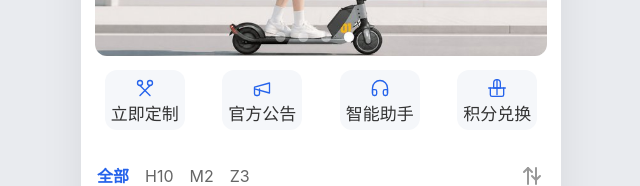
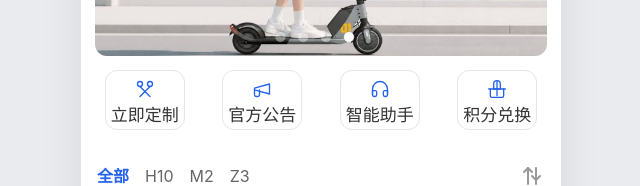
Before and after one commit to imlikun/pxid_h5, a Vue app: page /#/discover in a window 1280 px wide. Shown: the part 314-500 px from the top of the page, without its empty margins (319-959 px from the left). Built offline with nearby package versions, Linux system fonts and the light colour scheme.

Commit message:
style(discover): 快捷入口卡片去背景+边框1.5px

```diff
--- a/src/views/DiscoverView.vue
+++ b/src/views/DiscoverView.vue
@@ -259,7 +259,8 @@ function onActivity(a) { router.push('/activity/' + a.id) }
 .quick__item {
   width: 80px;
   height: 60px;
-  background: #F5F7FA;
+  background: transparent;
+  border: 1.5px solid #E5E5E5;
   border-radius: 12px;
   display: flex;
   flex-direction: column;
```
